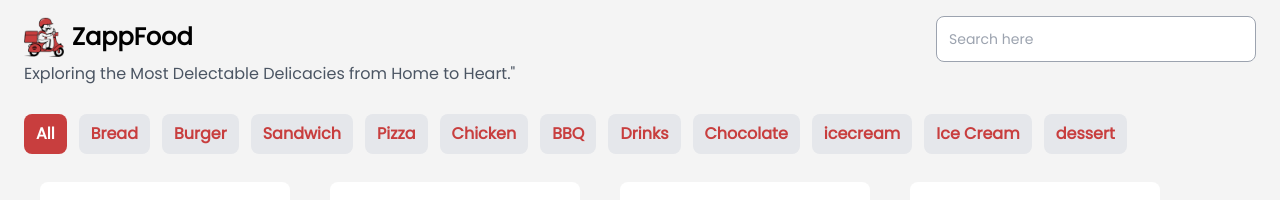
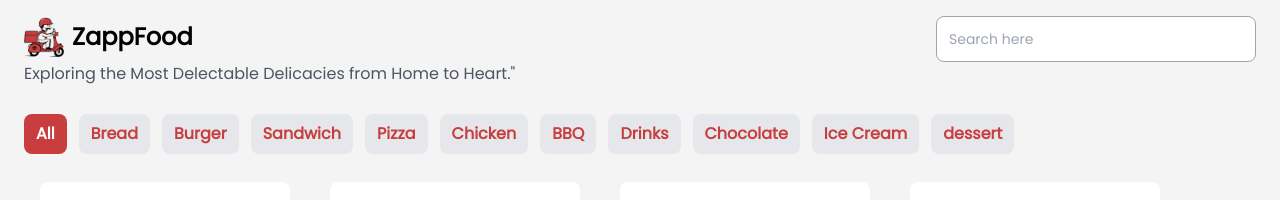
Before and after one commit to AnmolSinghSodlan/Zapp-Food, a React (Vite) app: page / in a window 1280 px wide. Shown: the top 200 px of the page. Built offline with nearby package versions, Linux system fonts and the light colour scheme; grey boxes are pictures that could not be loaded.

Commit message:
Updated Data and README

```diff
--- a/src/data/FoodData.js
+++ b/src/data/FoodData.js
@@ -367,7 +367,7 @@ const FoodData = [
     name: "The Yard Milkshake Bar",
     price: 125,
     desc: "Experience joy in a jar with The Yard Milkshake Bar's Layered Ice Cream Sundae. Customize your pack and revel in the delicious layers of indulgent ice cream goodness.",
-    category: "icecream",
+    category: "Ice Cream",
     rating: 4.6,
   },
   {
@@ -376,7 +376,7 @@ const FoodData = [
     name: "Nightingale Ice Cream Sandwiches",
     price: 75,
     desc: "Dive into the whimsical world of flavor with Nightingale Ice Cream Sandwiches' Cookie Monster creation. An 8-pack of pure delight for those who love cookies and cream.",
-    category: "icecream",
+    category: "Ice Cream",
     rating: 4.2,
   },
   {
```
Also changed, not shown: 1 other file (tests, documents, lock files or other folders).
